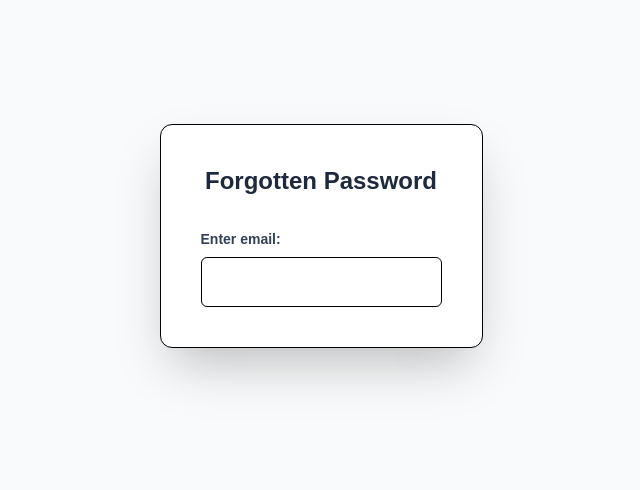
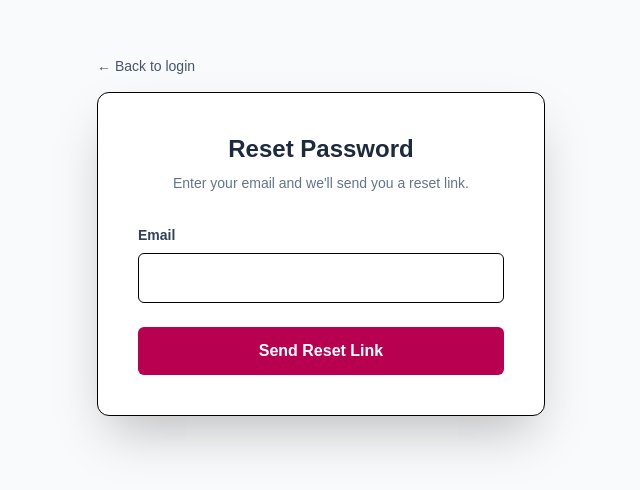
Before and after one commit to mocanul/health-catalogue-TORS-3, a Next.js app: page /login/forgot-pass in a window 1280 px wide. Shown: the part 164-654 px from the top of the page, without its empty margins (319-959 px from the left). Built offline with nearby package versions, Linux system fonts and the light colour scheme.

Commit message:
forged reset and forgot password into one link

```diff
--- a/src/app/login/forgot-pass/page.tsx
+++ b/src/app/login/forgot-pass/page.tsx
@@ -1,63 +1,94 @@
 "use client"
 
-import { useState, KeyboardEvent } from "react"
+import Link from "next/link"
+import { useState } from "react"
 
-export default function AskForEmail() {
+export default function ForgotPassword() {
+    const [email, setEmail] = useState("")
+    const [submitted, setSubmitted] = useState(false)
+    const [loading, setLoading] = useState(false)
+    const [error, setError] = useState<string | null>(null)
 
-    //email variable
-    const [email, setEmail] = useState<string>("");
-
-    //when user presses enter, store input into email value and send to API
-    async function getEmail(e: KeyboardEvent<HTMLInputElement>) {
-        if (e.key === "Enter") {
-            e.preventDefault();
-            const value = e.currentTarget.value;
-            setEmail(value);
+    async function handleSubmit(e: React.FormEvent) {
+        e.preventDefault()
+        setLoading(true)
+        setError(null)
 
         try {
-                const response = await fetch("/api/auth/forgot-pass", {
+            const res = await fetch("/api/auth/forgot-pass", {
                 method: "POST",
                 headers: { "Content-Type": "application/json" },
-                    body: JSON.stringify({ email: value })
-                });
+                body: JSON.stringify({ email }),
+            })
 
-                const data = await response.json();
-                if (response.ok) {
-                    console.log("User ID:", data.userId);
-                } else {
-                    console.error("Error:", data.error);
+            if (!res.ok) {
+                const data = await res.json().catch(() => ({}))
+                setError(data?.error ?? "Something went wrong. Please try again.")
+                return
             }
-            } catch (error) {
-                console.error("Failed to fetch user:", error);
-            }
+
+            setSubmitted(true)
+        } catch {
+            setError("Network error. Please try again.")
+        } finally {
+            setLoading(false)
         }
     }
 
     return (
-        <div className="flex flex-col min-h-screen items-center justify-center bg-gray-50 px-4">
-            {email && (
-                <p className="mb-4 font-bold text-green-600"> If account exists, you will receive an email with link to reset password.</p>
+        <main className="flex min-h-screen items-center justify-center bg-gray-50 px-4">
+            <div className="flex flex-col w-full max-w-md">
+                <Link
+                    href="/login"
+                    className="mb-4 flex items-center gap-2 text-sm font-medium text-slate-600 hover:text-[#B80050] transition"
+                >
+                    ← Back to login
+                </Link>
+
+                <div className="rounded-xl bg-white p-10 shadow-2xl border">
+                    <h1 className="text-2xl font-bold text-slate-800 mb-2 text-center">Reset Password</h1>
+                    <p className="text-sm text-slate-500 text-center mb-8">
+                        Enter your email and we'll send you a reset link.
+                    </p>
+
+                    {submitted ? (
+                        <p className="text-center text-sm font-medium text-green-600 bg-green-50 border border-green-200 rounded-md px-4 py-3">
+                            If an account exists for that email, you'll receive a reset link shortly.
+                        </p>
+                    ) : (
+                        <>
+                            {error && (
+                                <div className="mb-6 rounded-md border border-red-200 bg-red-50 px-4 py-3 text-sm text-red-700">
+                                    {error}
+                                </div>
                             )}
-            <div className="rounded-xl bg-white p-10 shadow-2xl border">
-                <form>
-                    <h1 className="text-2xl font-bold text-slate-800 mb-8 text-center">
-                        Forgotten Password
-                    </h1>
+                            <form className="flex flex-col gap-6" onSubmit={handleSubmit}>
                                 <div className="flex flex-col">
                                     <label htmlFor="email" className="mb-2 text-sm font-semibold text-slate-700">
-                            Enter email:
+                                        Email
                                     </label>
                                     <input
                                         id="email"
                                         type="email"
+                                        value={email}
+                                        onChange={(e) => setEmail(e.target.value)}
                                         autoComplete="email"
                                         required
-                            onKeyDown={getEmail}
                                         className="rounded-md border px-4 py-3 text-base focus:outline-none focus:ring-2 focus:ring-[#B80050] focus:border-[#B80050] transition"
                                     />
                                 </div>
+                                <button
+                                    type="submit"
+                                    disabled={loading}
+                                    className="rounded-md bg-[#B80050] py-3 text-white font-semibold hover:bg-pink-900 transition disabled:opacity-60 disabled:cursor-not-allowed"
+                                >
+                                    {loading ? "Sending..." : "Send Reset Link"}
+                                </button>
                             </form>
+                        </>
+                    )}
                 </div>
             </div>
+        </main>
     )
 }
--- a/src/app/login/page.tsx
+++ b/src/app/login/page.tsx
@@ -149,8 +149,7 @@ export default function Login() {
                         </button>
                     </form>
                     <div className="flex flex-col pt-3">
-                        <a href="/login/request-pass-setup" className="underline text-blue-600 hover:text-purple-700">Request password setup</a>
-                        <a href="/login/forgot-pass" className="underline text-blue-600 hover:text-purple-700">Forgot  Password</a>
+                        <a href="/login/forgot-pass" className="underline text-blue-600 hover:text-purple-700">Reset Password</a>
                     </div>
                 </div>
             </div>
```
Lines whose indentation alone changed are shown as unchanged.
